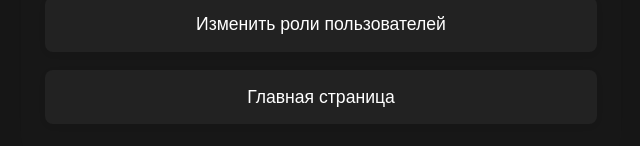
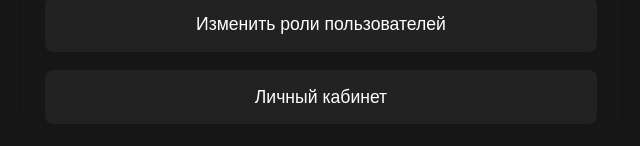
Before and after one commit to eralisteep/er23, a Next.js app: page /admin/dashboard in a window 1280 px wide. Shown: the part 372-518 px from the top of the page, without its empty margins (319-959 px from the left). Built offline with nearby package versions, Linux system fonts and the light colour scheme.

Commit message:
Замена названий кнопк Главная страница в Личный кабинет

```diff
--- a/src/app/admin/dashboard/page.tsx
+++ b/src/app/admin/dashboard/page.tsx
@@ -9,7 +9,7 @@ export default function AdminDashboard() {
                 <a className="dashboard-link" href="/admin/dashboard/trips">Управление маршрутами</a>
                 <a className="dashboard-link" href="/admin/dashboard/locations">Управление точками маршрута</a>
                 <a className="dashboard-link" href="/admin/dashboard/users">Изменить роли пользователей</a>
-                <a className="dashboard-link" href="/dashboard">Главная страница</a>
+                <a className="dashboard-link" href="/dashboard">Личный кабинет</a>
             </div>
         </div>
     );
--- a/src/app/staff/dashboard/page.tsx
+++ b/src/app/staff/dashboard/page.tsx
@@ -6,7 +6,7 @@ export default function StaffDashboard() {
             <h1 className="dashboard-title">Панель сотрудника</h1>
             <div className="dashboard-links">
                 <a className="dashboard-link" href="/staff/dashboard/bookings">Управление бронированиями</a>
-                <a className="dashboard-link" href="/dashboard">Главная страница</a>
+                <a className="dashboard-link" href="/dashboard">Личный кабинет</a>
             </div>
         </div>
     );
```
